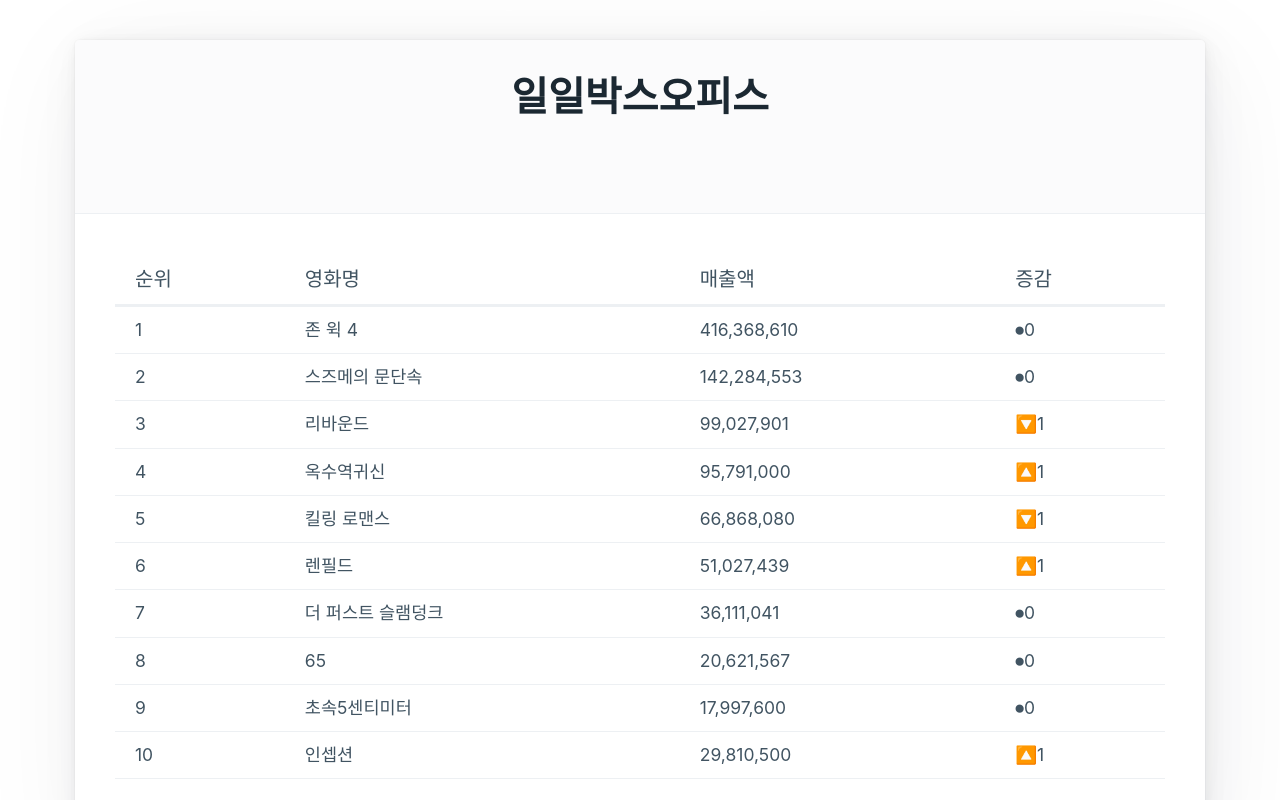
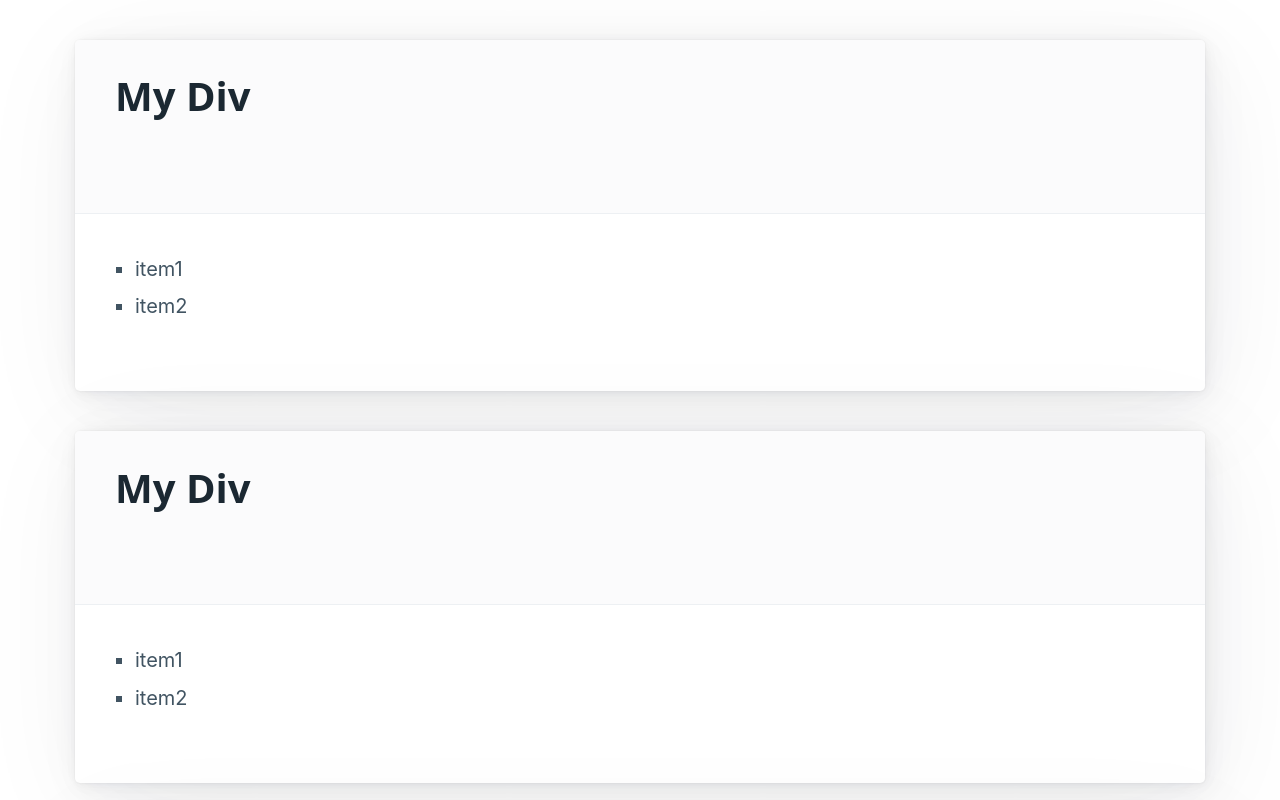
Before and after one commit to YeDongVibe/React_Class, a React (Create React App) app: page / in a window 1280 px wide. Shown: the top 800 px of the page. Built offline with nearby package versions, Linux system fonts and the light colour scheme.

Commit message:
23.04.25

```diff
--- /dev/null
+++ b/src/04/MyDiv.js
@@ -0,0 +1,14 @@
+import MyDivArticle from "./MyDivArticle";
+
+const MyDiv = () => {
+
+    return (
+        <main className="container">
+            <MyDivArticle />
+            <MyDivArticle />
+            <MyDivArticle />
+        </main>
+    );
+}
+
+export default MyDiv;
--- /dev/null
+++ b/src/04/MyDivArticle.js
@@ -0,0 +1,15 @@
+const MyDivArticle = () => {
+
+    return (
+
+        <article>
+        <header><h1>My Div</h1></header>
+        <ul>
+            <li>item1</li>
+            <li>item2</li>
+        </ul>
+    </article>
+    );
+}
+
+export default MyDivArticle;
--- a/src/App.js
+++ b/src/App.js
@@ -2,7 +2,8 @@
 import './App.css';
 //import Hello from './01/Hello';  //Hello테그를 불러오기(개인이 만든 테그 불러오기)
 //import MyClock from './02/MyClock';
-import Box from './03/Box';
+//import Box from './03/Box';
+import MyDiv from './04/MyDiv';
 
 function App() {
   return (
@@ -11,7 +12,10 @@ function App() {
 
      //<MyClock />
 
-     <Box/>
+     //<Box />
+
+    <MyDiv />
+
 
   );
 }
```
